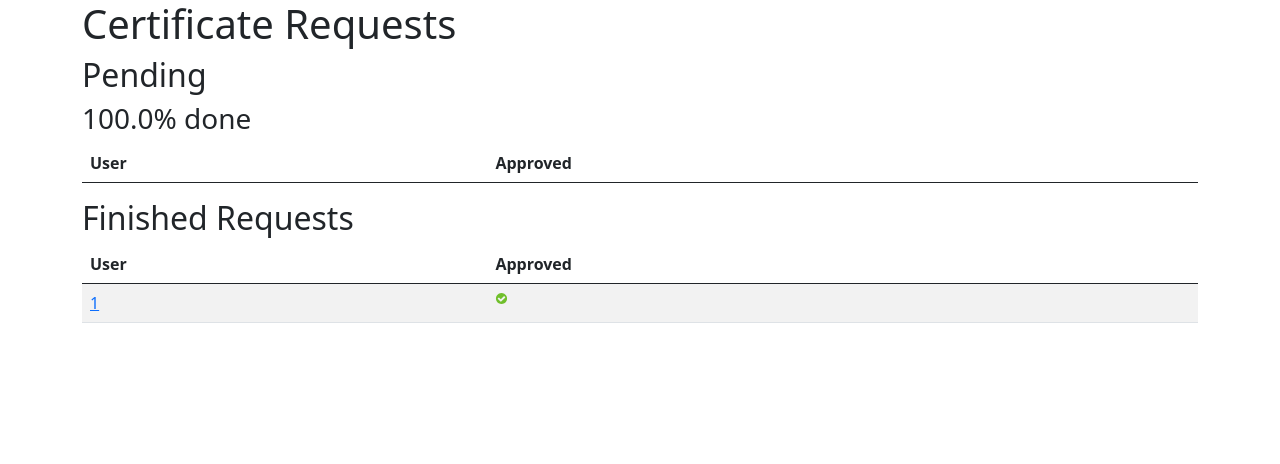
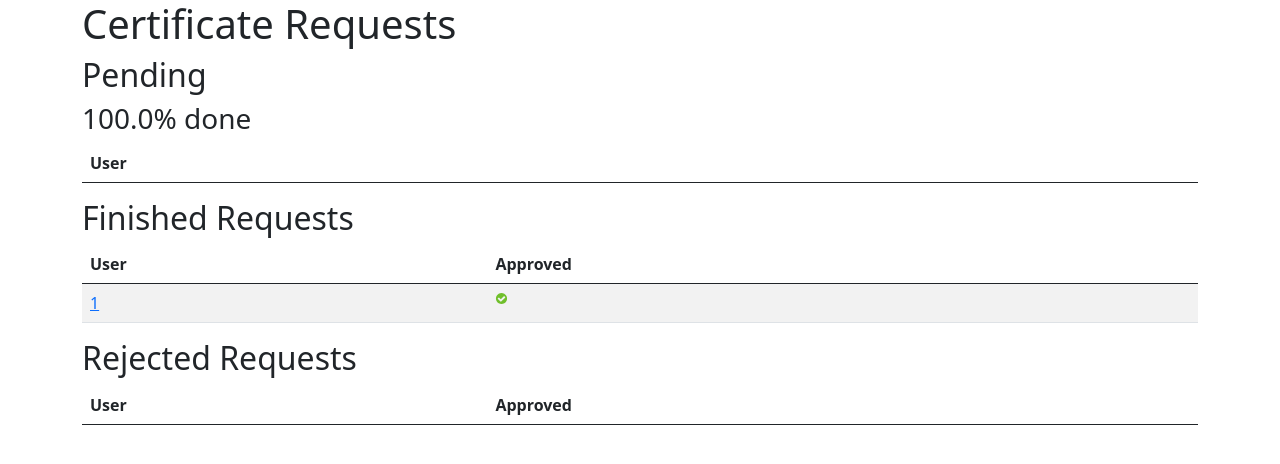
Before and after one commit to hexylena/gtn-slack-bot, a Django app: page /transcript/ in a window 1280 px wide. Shown: the top 464 px of the page. Run offline with Django 4.2, Linux system fonts and the light colour scheme; tables that the repository leaves empty hold one stand-in row (values such as "Sample post"); lists and menus that the app fills with data are empty.

Commit message:
support accept/reject

```diff
--- a/api/templates/transcript.html
+++ b/api/templates/transcript.html
@@ -38,12 +38,16 @@
 							{% endfor %}
 						</select>
 					</td>
-					<td>{{ row.2 | safe }}</a></td>
+					<td>{{ row.2 | safe }}</td>
 					<td><img src="/static/admin/img/icon-{% if row.5 %}yes{% else %}no{% endif %}.svg"></td>
 				</tr>
 				{% endfor %}
 			</tbody>
 		</table>
+		<select name="decision">
+			<option value="ACC">Accept</option>
+			<option value="REJ">Reject</option>
+		</select>
 		<input class="btn btn-success" type="submit" value="Submit!">
 	</form>
 	<a class="btn" href="/transcript/">Return to transcript list</a>
--- a/api/templates/transcript_list.html
+++ b/api/templates/transcript_list.html
@@ -17,17 +17,15 @@
 			<thead>
 				<tr>
 					<th>User</th>
-					<th>Approved</th>
 				</tr>
 			</thead>
 			<tbody>
 				{% for user in users %}
-				{% if not user.approved %}
+				{% if user.approved != 'ACC' and user.approved != 'REJ' %}
 				<tr>
 					<td>
 						<a href="{{ user.slack_user_id }}">{{ user.slack_user_id }}</a>
 					</td>
-					<td><img src="/static/admin/img/icon-{% if user.approved %}yes{% else %}no{% endif %}.svg"></td>
 				</tr>
 				{% endif %}
 				{% endfor %}
@@ -43,12 +41,33 @@
 			</thead>
 			<tbody>
 				{% for user in users %}
-				{% if user.approved %}
+				{% if user.approved == 'ACC' %}
 				<tr>
 					<td>
 						<a href="{{ user.slack_user_id }}">{{ user.slack_user_id }}</a>
 					</td>
-					<td><img src="/static/admin/img/icon-{% if user.approved %}yes{% else %}no{% endif %}.svg"></td>
+					<td><img src="/static/admin/img/icon-yes.svg"></td>
+				</tr>
+				{% endif %}
+				{% endfor %}
+			</tbody>
+		</table>
+		<h2>Rejected Requests</h2>
+		<table class="table table-striped">
+			<thead>
+				<tr>
+					<th>User</th>
+					<th>Approved</th>
+				</tr>
+			</thead>
+			<tbody>
+				{% for user in users %}
+				{% if user.approved == 'REJ' %}
+				<tr>
+					<td>
+						<a href="{{ user.slack_user_id }}">{{ user.slack_user_id }}</a>
+					</td>
+					<td><img src="/static/admin/img/icon-no.svg"></td>
 				</tr>
 				{% endif %}
 				{% endfor %}
--- a/api/views.py
+++ b/api/views.py
@@ -72,7 +72,7 @@ def transcript(request, slack_user_id):
             t.save()
 
         cr = CertificateRequest.objects.filter(slack_user_id=slack_user_id).get()
-        cr.approved = True
+        cr.approved = 'ACC' if request.POST['decision'] == 'ACC' else 'REJ'
         cr.save()
         return redirect('transcript_list')
 
```
